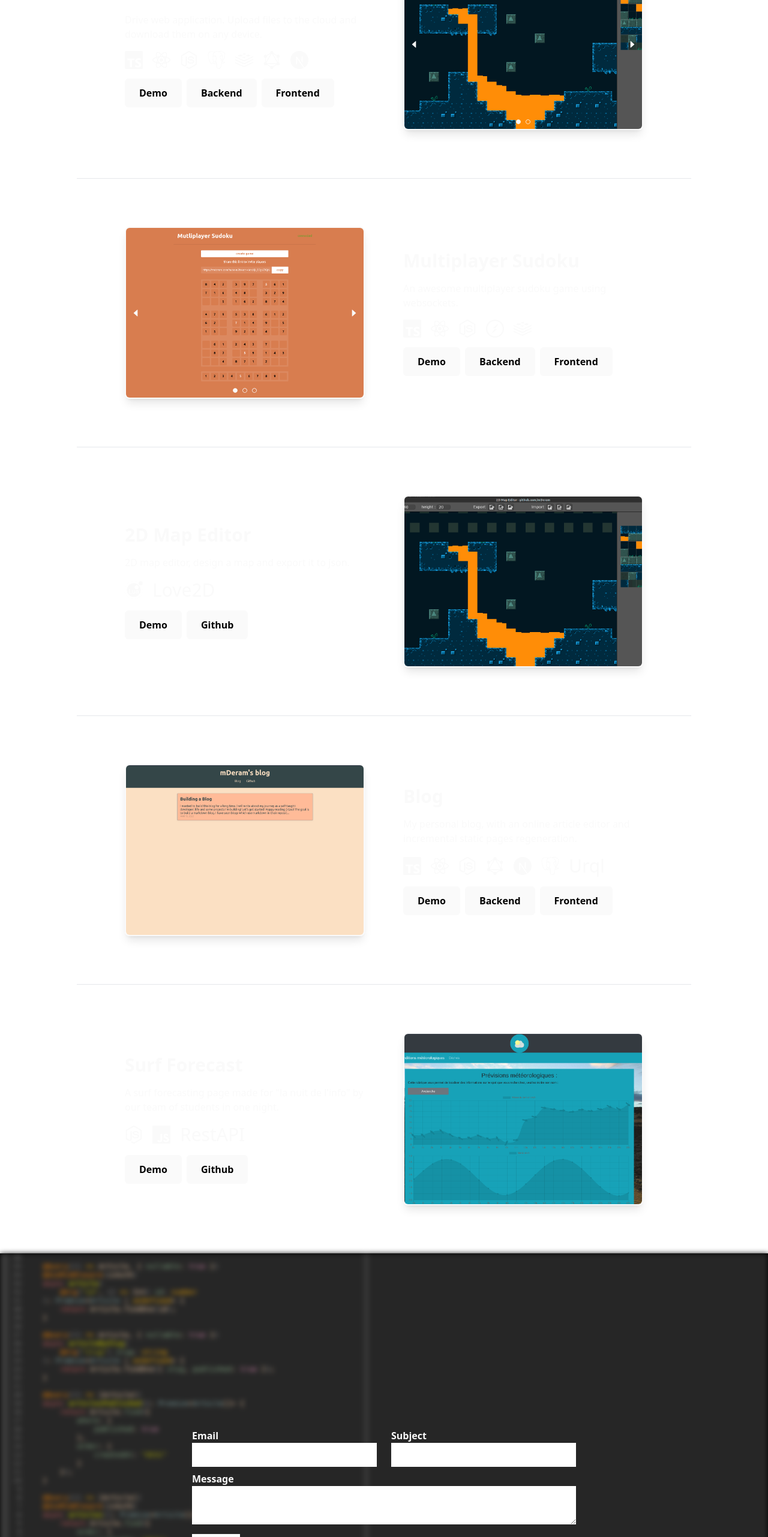
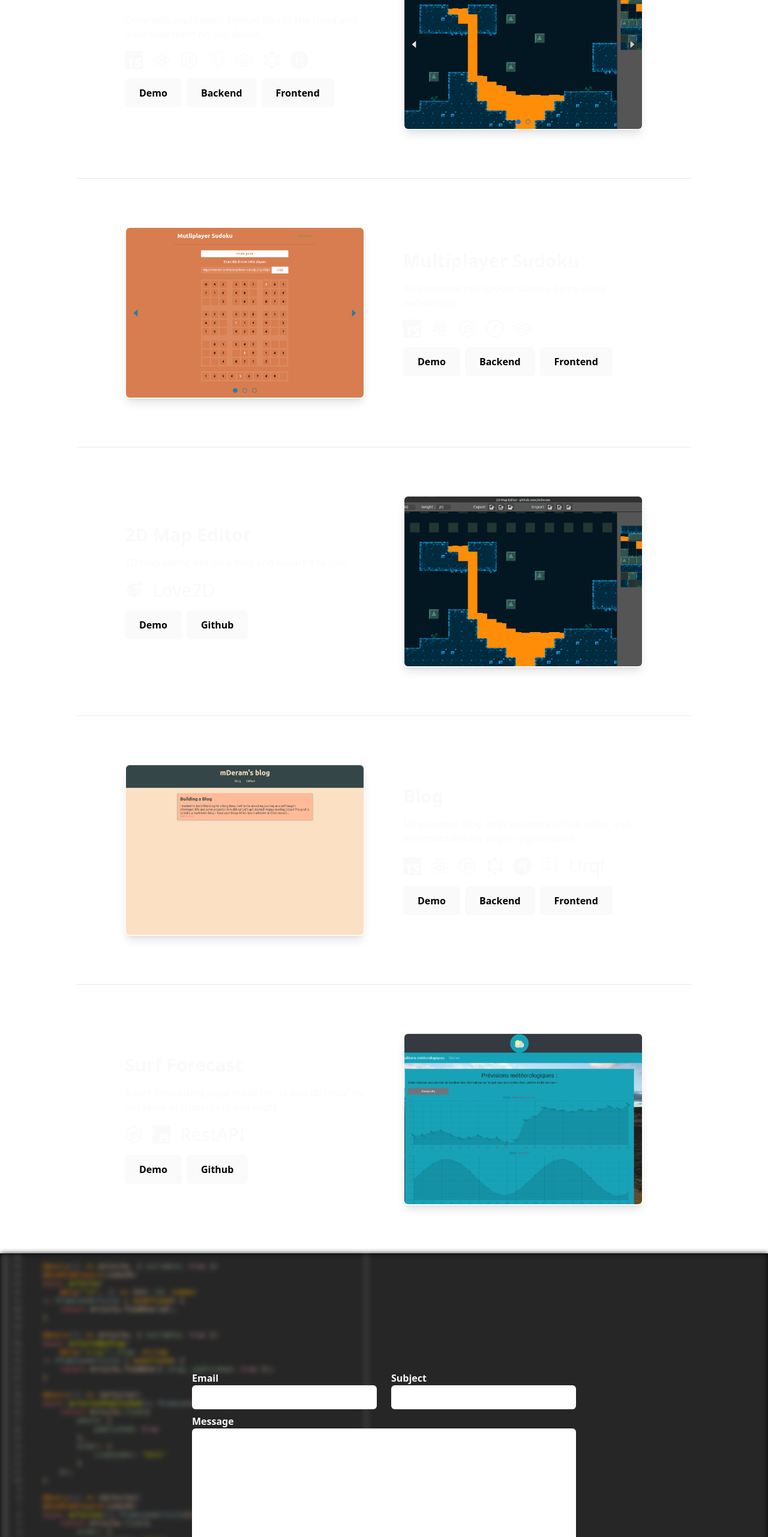
Before and after one commit to mDeram/portfolio, a React (Create React App) app: page / in a window 1280 px wide. Shown: the part 950-3513 px from the top of the page at 60% size. Built offline with nearby package versions, Linux system fonts and the light colour scheme.

Commit message:
fix(style): carousel contrast

```diff
--- a/src/components/Contact.jsx
+++ b/src/components/Contact.jsx
@@ -53,8 +53,8 @@ function Contact() {
             <div className="flex flex-col items-start w-full mb-2">
                 <label htmlFor={forName} className="text-neutral-50 font-semibold">{name}</label>
                 {type === "textarea"
-                    ? <textarea required value={values[forName]} onChange={handleChange} className="w-full text-neutral-800 p-2" name={forName}/>
-                    : <input required value={values[forName]} onChange={handleChange} className="w-full text-neutral-800 p-2" type={type} name={forName}/>
+                    ? <textarea required value={values[forName]} onChange={handleChange} className="h-32 md:h-64 w-full text-neutral-800 p-2 rounded-md" name={forName}/>
+                    : <input required value={values[forName]} onChange={handleChange} className="w-full text-neutral-800 p-2 rounded-md" type={type} name={forName}/>
                 }
             </div>
         );
@@ -75,7 +75,7 @@ function Contact() {
                         <button className={classNames(`flex justify-center
                             items-center w-20 h-10 text-base px-4 py-2
                             bg-neutral-50 text-neutral-800 mt-2 font-semibold
-                            hover:bg-neutral-200`, {
+                            hover:bg-neutral-200 rounded-md`, {
                             "disabled:bg-neutral-200": submitting
                         })} type="submit">
                             {false ? <TbPizza className="animate-spin text-lg"/> : "Send"}
--- a/src/components/ImageCarousel.jsx
+++ b/src/components/ImageCarousel.jsx
@@ -29,10 +29,10 @@ function ImageCarousel({ images }) {
 
         return (<>
             <Arrow handleClick={() => slide(-1)}>
-                <AiFillCaretLeft/>
+                <AiFillCaretLeft className="mix-blend-difference"/>
             </Arrow>
             <Arrow handleClick={() => slide(1)} pos="right">
-                <AiFillCaretRight/>
+                <AiFillCaretRight className="mix-blend-difference"/>
             </Arrow>
         </>);
     }
@@ -41,7 +41,7 @@ function ImageCarousel({ images }) {
         if (images.length === 1) return;
 
         return (
-            <div className="absolute flex justify-center w-full bottom-1 text-neutral-50 text-[0.5rem]">
+            <div className="absolute flex justify-center w-full bottom-1 text-neutral-50 mix-blend-difference text-[0.5rem]">
                 {images.map((_, i) => {
                     if (pos === i) return <FaCircle key={i} className="m-1"/>
                     return <FaRegCircle key={i} className="m-1 hover:cursor-pointer" onClick={() => setPos(i)}/>
```
